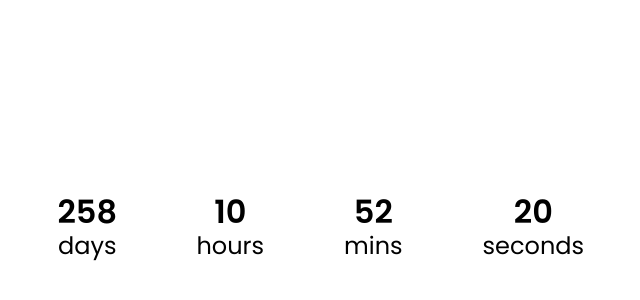
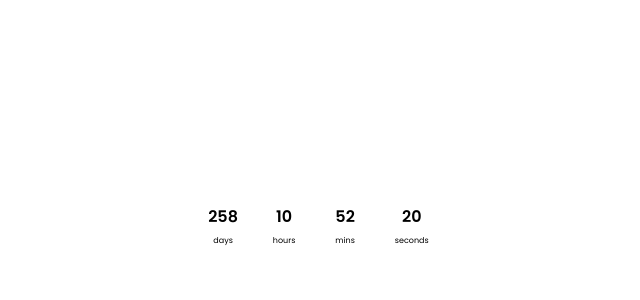
Before and after one commit to aalexred/timer, a plain HTML site: page index.html in a window 1280 px wide. Shown: the part 192-492 px from the top of the page, without its empty margins (319-959 px from the left). Drawn offline with Linux system fonts and the light colour scheme.

Commit message:
Update style.css

```diff
--- a/style.css
+++ b/style.css
@@ -14,7 +14,7 @@ body {
     min-height: 100vh;
     font-family: "Poppins", sans-serif;
     color: black;
-    margin: 0 auto;
+    margin: auto;
 }
 
 h1 {
@@ -28,9 +28,9 @@ h1 {
 
 .big-text {
     font-weight: bold;
-    font-size: 2rem;
+    font-size: 1rem;
     line-height: 1;
-    margin: 0 2rem;
+    margin: auto;
 }
 
 .countdown-el {
@@ -39,8 +39,7 @@ h1 {
 }
 
 .countdown-el span {
-    text-align: center;
-    font-size: 1.5rem;
-    margin-right: 40px;
-    margin-left: 40px;
+    font-size: 0.5rem;
+    margin-right: 20px;
+    margin-left: 20px;
 }
```
